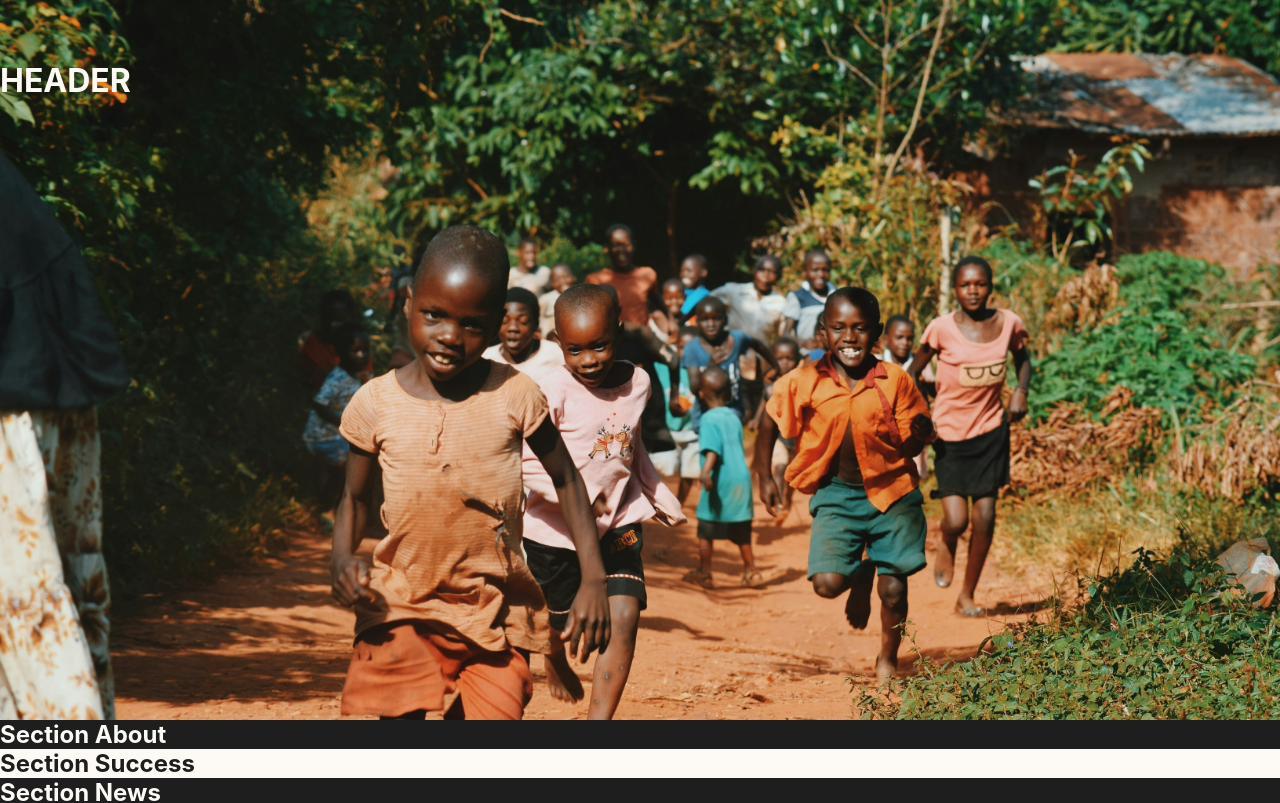
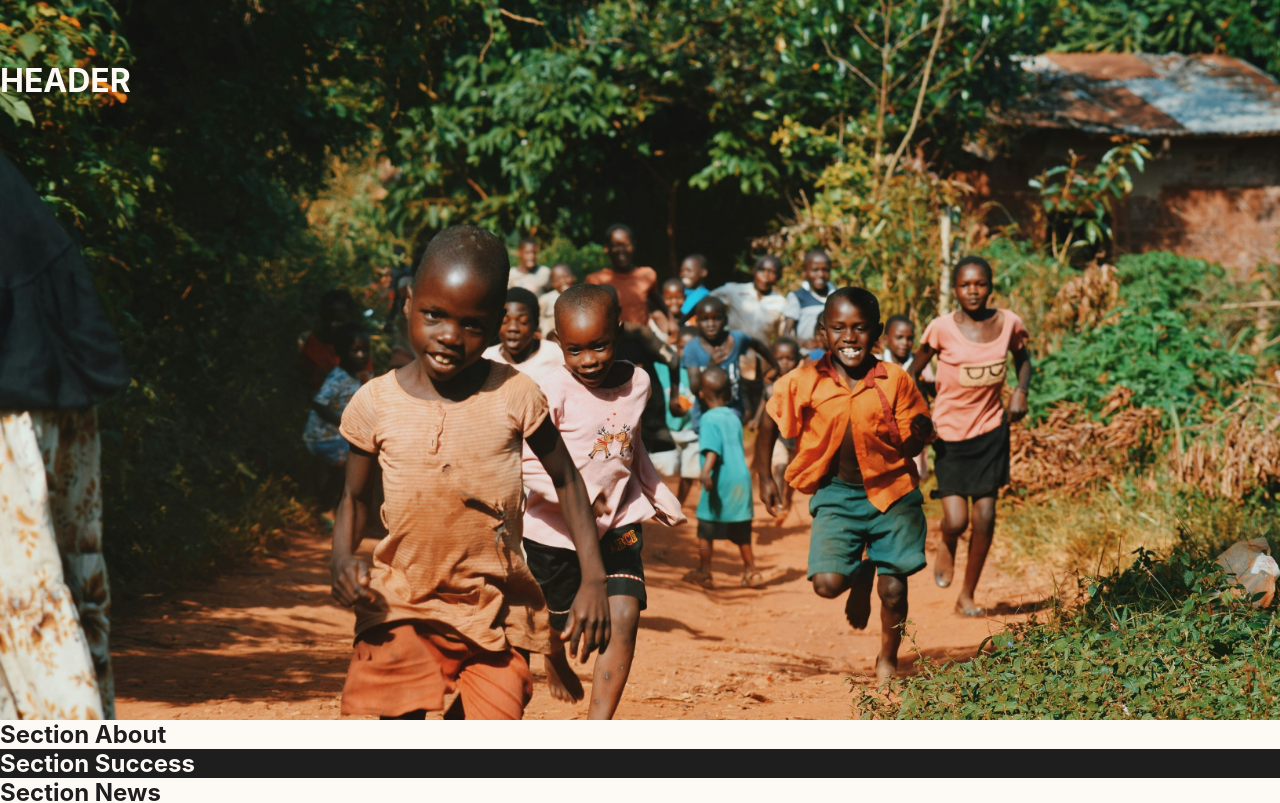
Before and after one commit to Floelly/KleiderspendenRegistrierung, a React (Vite) app: page / in a window 1280 px wide. Shown: the top 803 px of the page. Built offline with nearby package versions, Linux system fonts and the light colour scheme.

Commit message:
switched section colors

```diff
--- a/src/components/ui/Section.jsx
+++ b/src/components/ui/Section.jsx
@@ -6,7 +6,7 @@ const StyledSection = styled.section`
   `
 
 const Section = ({ number, children, ...props }) => {
-  const variant = number % 2 === 1 ? 'light' : 'dark';
+  const variant = number % 2 === 0 ? 'light' : 'dark';
 
 
   return (
```
